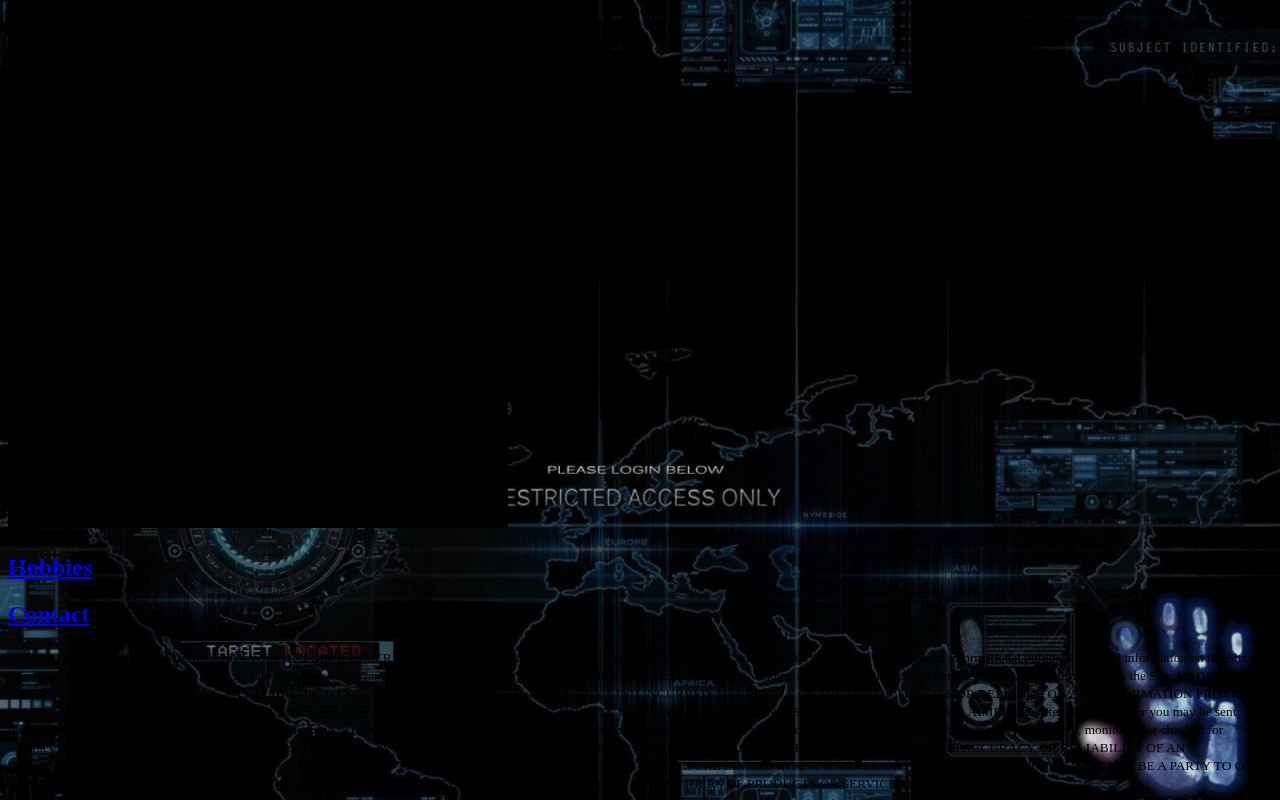
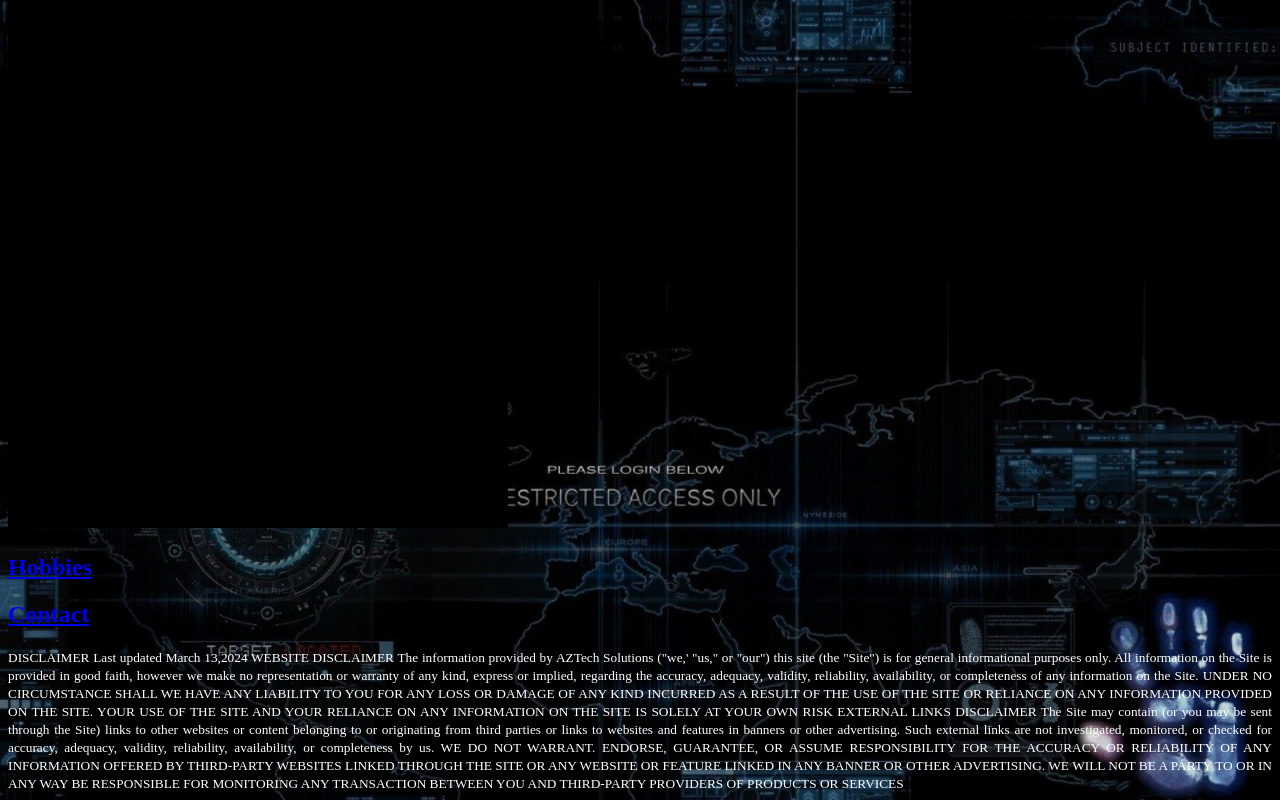
Before and after one commit to ADEZXV/portfolio-resumeJFLMk, a plain HTML site: page index.html in a window 1280 px wide. Shown: the part 6118-6918 px from the top of the page. Drawn offline with Linux system fonts and the light colour scheme.

Commit message:
index.html

```diff
--- a/index.html
+++ b/index.html
@@ -37,7 +37,7 @@
 
       <footer>
 
-
+        <div style='text-align:justify; color: #FFFFFF;'>
            <small>
             DISCLAIMER
             Last updated March 13,2024
```
